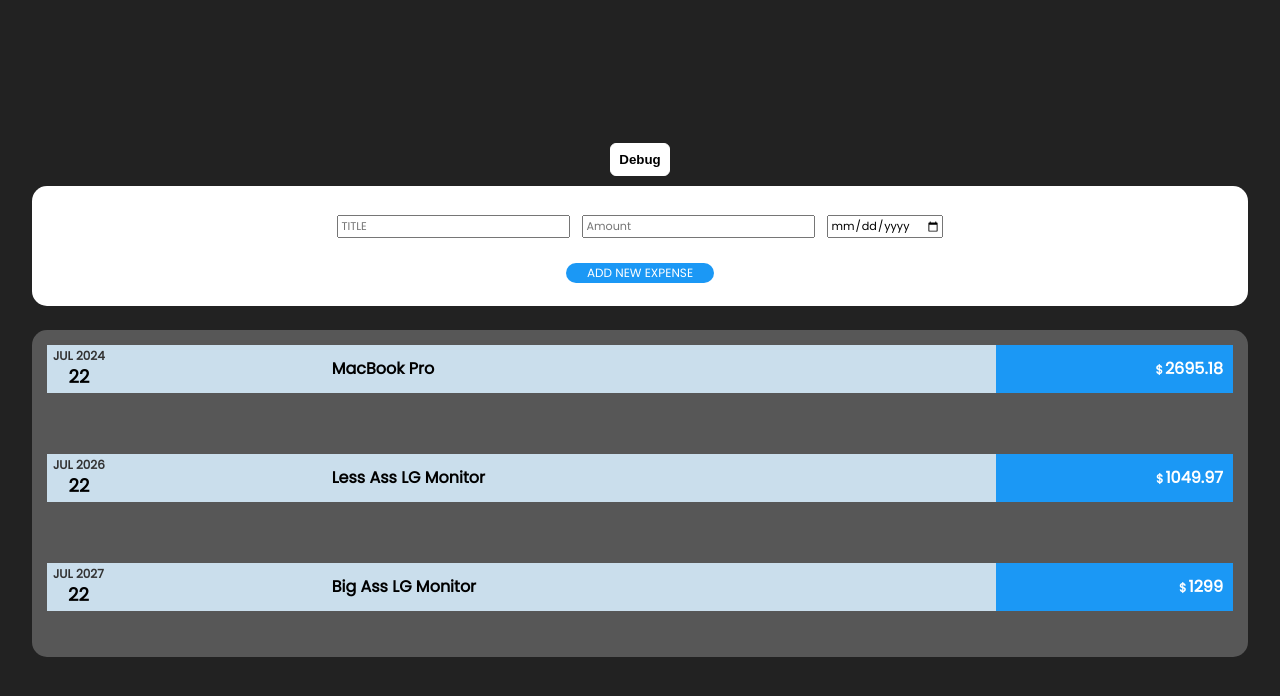
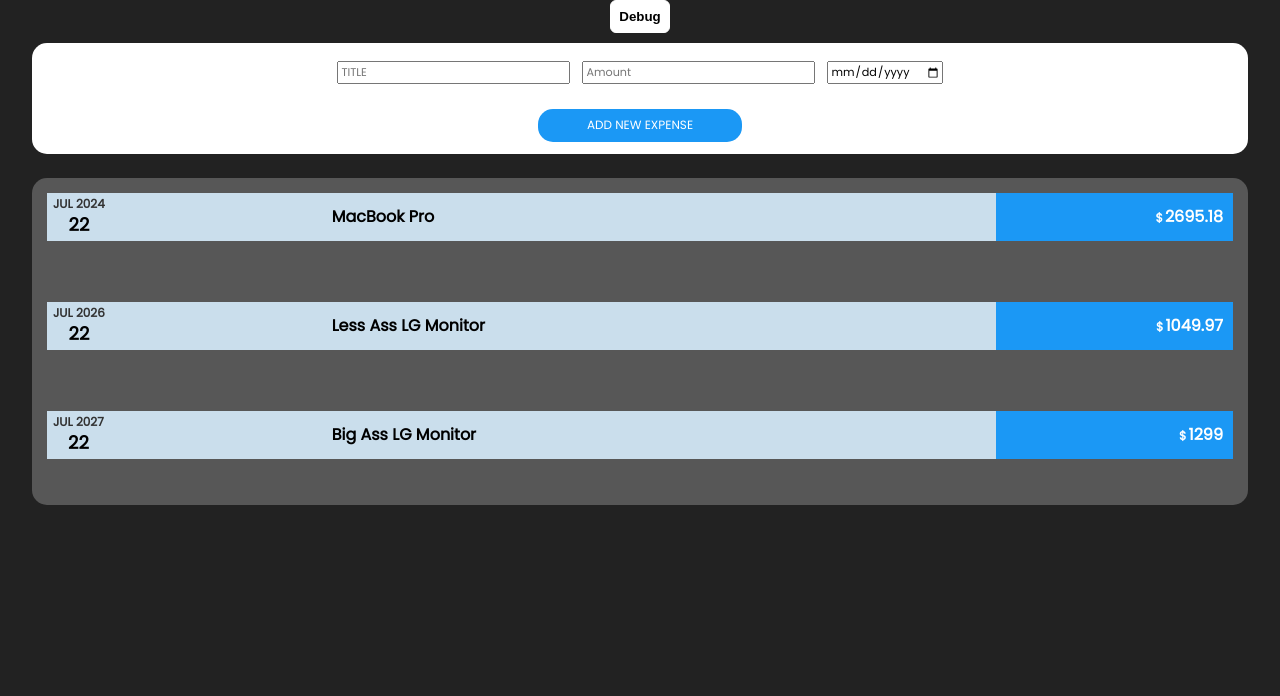
Before and after one commit to kartikkoul/cool-expense-tracker, a React (Create React App) app: page / in a window 1280 px wide. Shown: the top 696 px of the page. Built offline with nearby package versions, Linux system fonts and the light colour scheme.

Commit message:
-Stateful List

```diff
--- a/src/App.css
+++ b/src/App.css
@@ -1,9 +1,6 @@
 .webApp{
   display: flex;
   flex-direction: column;
-  background-color: #222;
-  height: 100vh;
-  justify-content: center;
   align-items: center;
 }
 
--- a/src/App.js
+++ b/src/App.js
@@ -1,11 +1,11 @@
-
+import {useState} from 'react';
 import './App.css';
 import Expenses from './myComponents/Expenses';
 import AddExpense from './myComponents/AddExpense';
 
 function App() {
 
-  const expenseObj = [
+  const DUMMY_EXPENSES_DATA = [
         {
             sno : 1,
             title : 'MacBook Pro',
@@ -26,17 +26,20 @@ function App() {
         },
     ]
 
+
+
+    const [expenses, setexpenses] = useState(DUMMY_EXPENSES_DATA)
+
     const debugHandler = () => {
-      console.log(expenseObj);
+      console.log(expenses);
     }
-
 
 
   return (
     <div className="webApp">
       <button onClick={debugHandler} className="debugButton">Debug</button>
-      <AddExpense newExpenseObj={expenseObj}/>
-      <Expenses expenseObj={expenseObj}/>
+      <AddExpense expenses={expenses} setexpenses={setexpenses}/>
+      <Expenses expenseObj={expenses}/>
     </div>
 
   );
--- a/src/index.css
+++ b/src/index.css
@@ -5,6 +5,7 @@ body {
     sans-serif;
   -webkit-font-smoothing: antialiased;
   -moz-osx-font-smoothing: grayscale;
+  background-color: #222;
 }
 
 code {
--- a/src/myComponents/AddExpense.css
+++ b/src/myComponents/AddExpense.css
@@ -13,6 +13,7 @@
     display: flex;
     justify-content: center;
     align-items: center;
+    padding: 1%;
     height: 100%;
 }
 
@@ -22,8 +23,8 @@
     background-color: #1B98F5;
     color: #fff;
     font-family: 'Poppins', sans-serif;
-    height: 60%;
-    width: 24%;
+    height: 33px;
+    width: 33%;
     font-size: 12px;
     font-weight: 500;
     transition: 300ms;
--- a/src/myComponents/AddExpense.js
+++ b/src/myComponents/AddExpense.js
@@ -32,7 +32,10 @@ const AddExpense = (props) => {
 
         console.log(newExpense);
 
-        props.newExpenseObj.push(newExpense);
+
+
+
+        props.setexpenses([newExpense, ...props.expenses]);
 
         setinputTitle('');
         setinputDate('');
--- a/src/myComponents/Expenses.css
+++ b/src/myComponents/Expenses.css
@@ -1,5 +1,4 @@
 .expensesOuter{
-    height: max-content;
     width: 95%;
     background-color: rgba(255, 255, 255, 0.24);
     border-radius: 15px;
@@ -9,5 +8,4 @@
     width: 100%;
     display: flex;
     flex-direction: column;
-    height: max-content;
 }
--- a/src/myComponents/Expenses.js
+++ b/src/myComponents/Expenses.js
@@ -6,9 +6,7 @@ const Expenses = (props) => {
     return (
         <div className="expensesOuter">
             <div className="expensesInner">
-                <Expense expenseObj={props.expenseObj[0]}/>
-                <Expense expenseObj={props.expenseObj[1]}/>
-                <Expense expenseObj={props.expenseObj[2]}/>
+                {props.expenseObj.map(e=><Expense expenseObj={e}/>)}
             </div>
         </div>
     )
```
